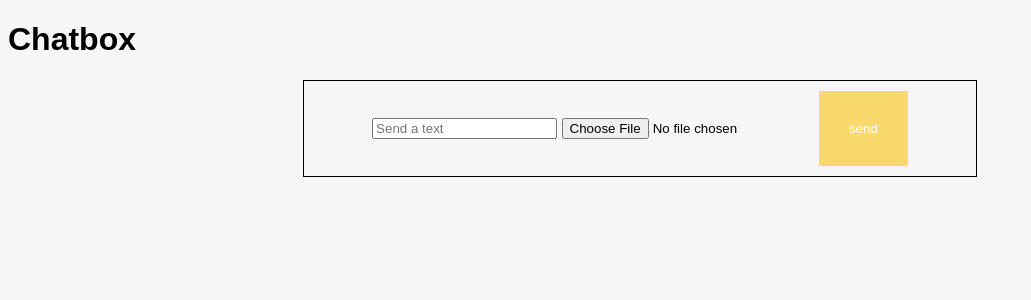
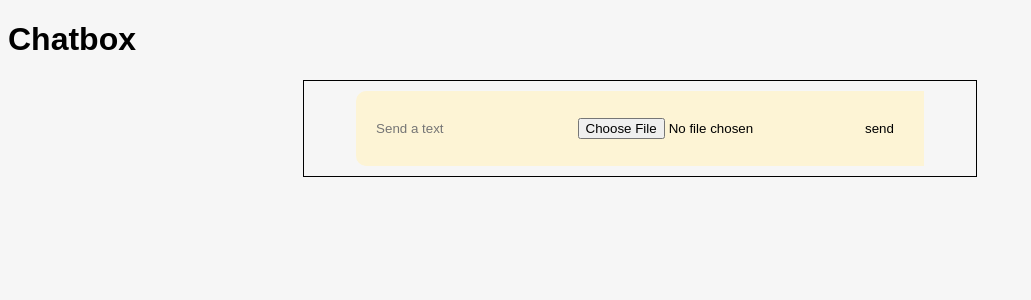
Before and after one commit to aleesssa/BeeBuzz, a Flask app: page /chat/ in a window 1280 px wide. Shown: the top 300 px of the page, without its empty margins (0-1031 px from the left). Run offline with Flask 3, Linux system fonts and the light colour scheme; the visitor is signed in with stand-in values (Sample User, id 1); data that the repository does not hold is empty.

Commit message:
Styling chatbox

```diff
--- a/static/css/chatmessage.css
+++ b/static/css/chatmessage.css
@@ -44,9 +44,32 @@
     align-self: flex-start;
 }
 
-#submit{
-    color: white;
-    border: none;
-    background-color: #F9D96C;
-    padding: 30px;
+
+#chat_form{
+    background-color: #FDF4D5;
+    border-radius: 10px;
+
+    #chat_input{
+        background-color: #FDF4D5;
+        border: none;
+        padding: 20px;
+    }
+    #chat_input:focus{
+        outline: none;
+    }
+
+    #media{
+
+    }
+
+    #submit{
+        cursor: pointer;
+        border: none;
+        background-color: #FDF4D5;
+        padding: 30px;
+    }
+    #submit:hover{
+        background-color: #cd913d;
+    }
+
 }
```
Also changed, not shown: static/img/send.png (added).
